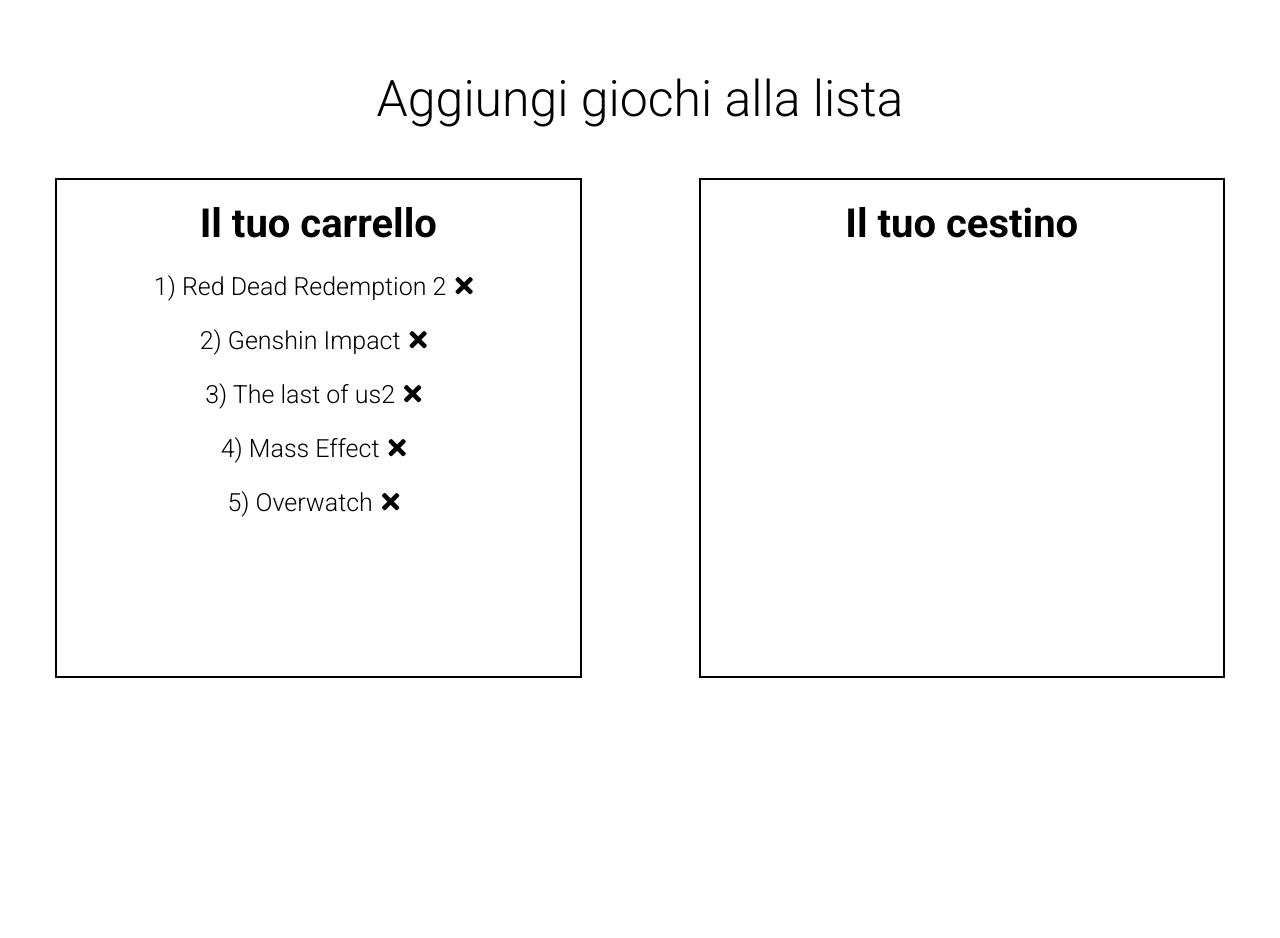
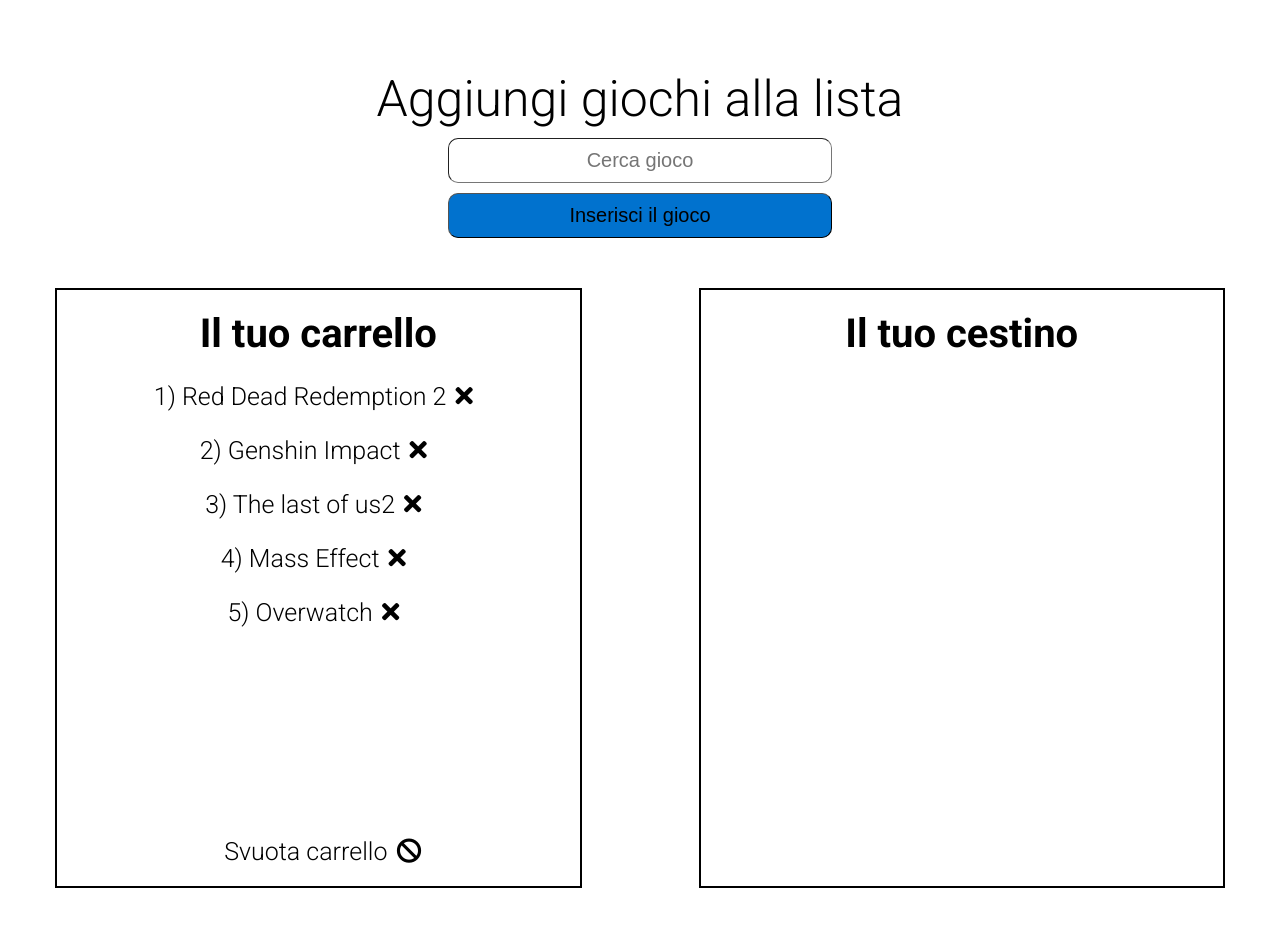
Before and after one commit to Bix94/vue-todolist, a plain HTML site: page index.html in a window 1280 px wide. Shown: the part 1560-2498 px from the top of the page. Before the commit the page ends 2288 px from the top, so only its background shows below. Drawn offline with nearby package versions, Linux system fonts and the light colour scheme.

Commit message:
consegna es + bonus

```diff
--- a/css/style.css
+++ b/css/style.css
@@ -56,7 +56,7 @@ li:hover{
 p{
   font-size: 50px;
 }
-button:hover{
+.btn:hover{
   transform: scale(1.1);
 }
 .btn{
@@ -75,7 +75,7 @@ button:hover{
 }
 
 .btn:hover{
-
+  transform: scale(1.1);
 }
 .giochi{
   background-image: linear-gradient(to bottom, #c9c9c9 0%, #ffffff 7%);
@@ -108,8 +108,9 @@ h5:hover{
 .box{
   border: 2px solid black;
   width: 45%;
-  height: 500px;
+  height: 600px;
   margin-top: 50px;
+  position: relative;
 }
 .box li{
   font-size: 25px;
@@ -117,4 +118,37 @@ h5:hover{
   margin-top: 25px;
 }
 
+.erase{
+  position: absolute;
+  bottom: 20px;
+  margin-left: 32%;
+}
 /* https://i.pinimg.com/originals/2b/3c/32/2b3c32831151c3c0ac0a24e2241f5d7c.jpg */
+h3{
+  margin-top: 100px;
+  font-size: 30px;
+  color: #0172ce;
+}
+
+.ricerca input{
+  padding: 10px 20px;
+  border-radius: 10px;
+  border-width: 1px;
+  width: 30%;
+  font-size: 20px;
+  margin-top: 10px;
+}
+.ricerca button{
+  padding: 10px 20px;
+  border-radius: 10px;
+  border-width: 1px;
+  width: 30%;
+  cursor: pointer;
+  background-color: #0172ce;
+  font-size: 20px;
+  margin-top: 10px;
+}
+.ricerca input:focus{
+  outline: none;
+  text-align: center;
+}
--- a/index.html
+++ b/index.html
@@ -74,9 +74,13 @@
       <img src="https://image.api.playstation.com/pr/bam-art/111/742/c5baa9e8-22a6-4f9f-8223-d6f2371ace59.jpg?w=780&thumb=false" alt="">
     </div>
   </div>
-  <div class="sfoglia" >
-    <p class="centro tac pdt_120">Aggiungi giochi alla lista</p>
-    <div id="app" class="row centro spb pdb_50">
+  <div class="sfoglia" id="app">
+    <div class="column ricerca aic">
+      <p class="pdt_120">Aggiungi giochi alla lista</p>
+      <input class="tac" type="text" @keyup.enter="addGame" v-model="newGame" placeholder="Cerca gioco">
+      <button @click="addGame">Inserisci il gioco</button>
+    </div>
+    <div  class="row centro spb pdb_50">
       <div class="box tac">
         <h5> Il tuo carrello</h5>
         <ul class="column" v-if="games.length > 0">
@@ -84,17 +88,19 @@
             {{index+1 + ') ' + game}}
             <i class="fas fa-times" @click = "removeGame(index)"></i>
           </li>
+          <li class="erase">Svuota carrello <i class="fas fa-ban" @click = "erase"></i></li>
         </ul>
-        <h v-else>Il tuo carello è vuoto</h3>
+        <h3 v-else class="hidden">Il tuo carrello è vuoto<i class="fas fa-sad-tear"></i></h3>
       </div>
       <div class="box tac">
         <h5> Il tuo cestino</h5>
         <ul class="column">
-          <li v-for="(game,index) in gamesRemoved">
-            {{index+1 + ') ' + game}}
+          <li v-for="(game) in gamesRemoved">
+            {{ game }}
             <i class="fas fa-trash-restore" @click = "restoreGame(index)"></i>
             <i class="fas fa-times" @click = "deleteGame(index)"></i>
           </li>
+          <li class="erase" v-if="gamesRemoved.length > 0">Svuota Cestino <i class="fas fa-ban" @click = "eraseCestino"></i></li>
         </ul>
       </div>
     </div>
--- a/js/script.js
+++ b/js/script.js
@@ -1,6 +1,7 @@
 var app = new Vue ({
   el: '#app',
   data: {
+    newGame: '',
     games:
     [
       'Red Dead Redemption 2',
@@ -13,14 +14,19 @@ var app = new Vue ({
     gamesRemoved: []
   },
   methods:{
+    // aggiungere gioco
+    addGame(){
+      this.games.push(this.newGame);
+      this.newGame = '';
+    },
     // pushare in rimossi
-    // index = premuto  /  1 = solo un elemento
     removeGame(index){
       this.gamesRemoved.push(this.games[index]);
+      // index = premuto  /  1 = solo un elemento
       this.games.splice(index,1);
       console.log(this.gamesRemoved);
     },
-    // pushare in giochi
+    // pushare in giochi (uno alla volta)
     restoreGame(index){
       this.games.push(this.gamesRemoved[index]);
       this.gamesRemoved.splice(index,1);
@@ -28,6 +34,26 @@ var app = new Vue ({
     // rimuovere defintivamente splice
     deleteGame(index){
       this.gamesRemoved.splice(index,1);
+    },
+    erase(index){
+      var domanda = confirm("Sei sicuro di voler svuotare il carrello?");
+      if (domanda === true){
+    // +++ PUSHA ARRAY INTERO CHIEDERE +++
+        this.gamesRemoved.push(this.games);
+        // svuoto tutto
+        this.games = [];
+      }else{
+        alert("Operazione annullata");
+      }
+    },
+    eraseCestino(index){
+      var domanda = confirm("Sei sicuro di voler svuotare il cestino?");
+      if (domanda === true) {
+        // svuoto tutto
+        this.gamesRemoved = [];
+      }else{
+        alert("Operazione annullata");
+      }
     }
   }
 });
```
